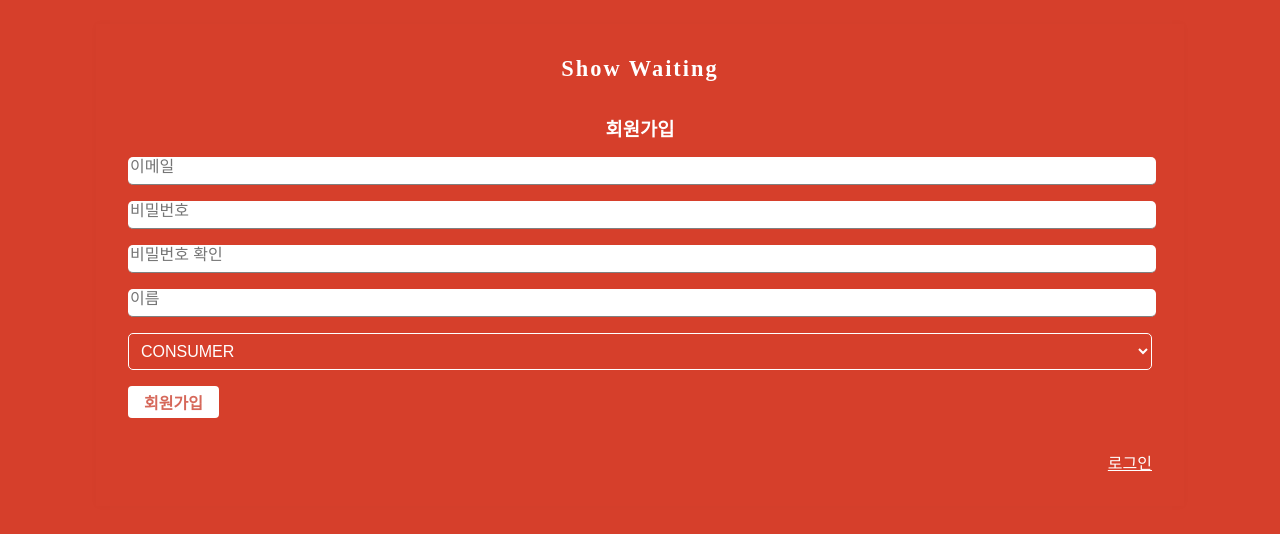
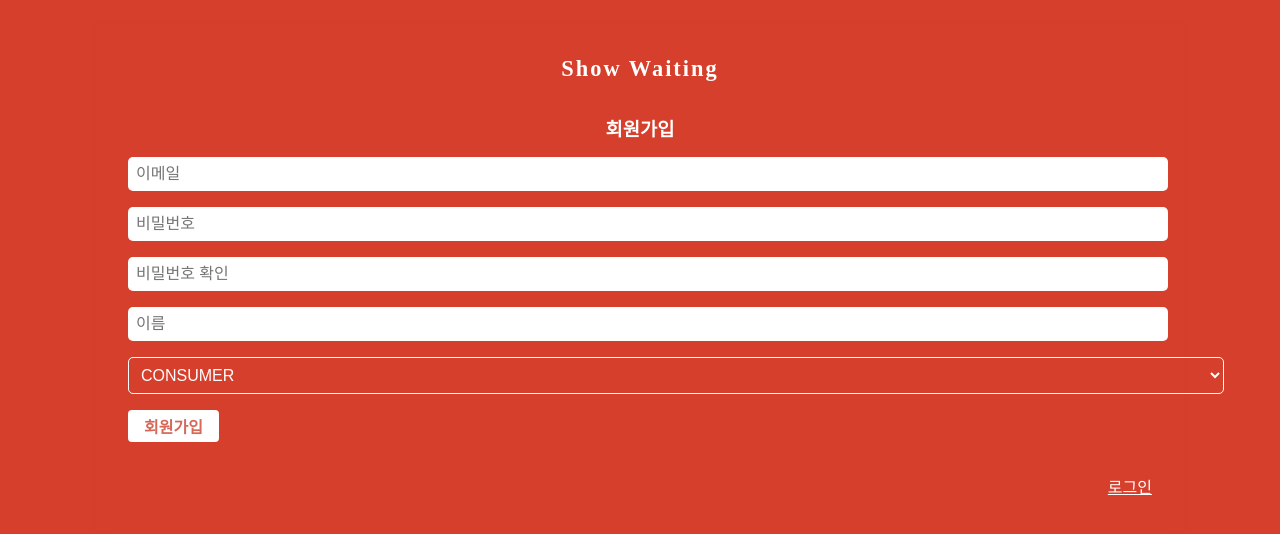
Before and after one commit to coolkim99/show-waiting, a React (Create React App) app: page /join in a window 1280 px wide. Shown: the part 216-750 px from the top of the page. Built offline with nearby package versions, Linux system fonts and the light colour scheme.

Commit message:
change join css

```diff
--- a/src/components/auth/AuthForm.js
+++ b/src/components/auth/AuthForm.js
@@ -14,6 +14,7 @@ const AuthFormBlock = styled.div`
     color: white;
     margin-bottom: 1rem;
     text-align : center;
+    item-align : center;
   }
 `;
 
@@ -24,8 +25,7 @@ const StyledInput = styled.input`
   font-size: 1rem;
   border: none;
   border-radius : 5px;
-  border-bottom: 1px solid gray;
-  padding-bottom: 0.5rem;
+  padding: 8px 8px;
   outline: none;
   width: 100%;
   &:focus {
@@ -38,9 +38,8 @@ const StyledInput = styled.input`
 `;
 
 export const Select = styled.select`
-margin-top: 1rem;
-	display: block;
-	width: 100%;
+    margin-top: 1rem;
+	width: 107%;
 	padding: 8px 8px;
 	font-size: inherit;
 	line-height: inherit;
```
Also changed, not shown: 1 other file (tests, documents, lock files or other folders).
